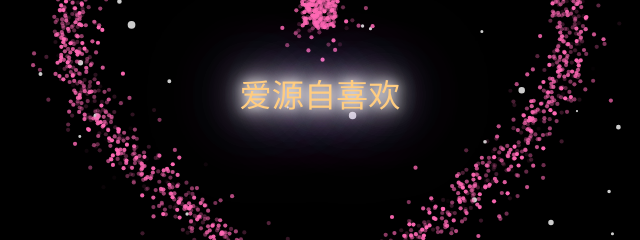
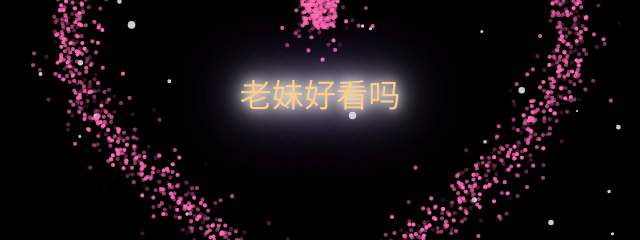
Before and after one commit to Mrxsl/boom, a plain HTML site: page index.html in a window 1280 px wide. Shown: the part 307-547 px from the top of the page, 320-960 px from the left. Drawn offline with Linux system fonts and the light colour scheme.

Commit message:
Update index.html

```diff
--- a/index.html
+++ b/index.html
@@ -43,7 +43,7 @@
 </head>
 <body>
 <canvas id="heartCanvas"></canvas>
-<div id="glowText" class="glowing-text">爱源自喜欢</div>
+<div id="glowText" class="glowing-text">老妹好看吗</div>
 <script>
 const canvas = document.getElementById('heartCanvas');
 const ctx = canvas.getContext('2d');
```
